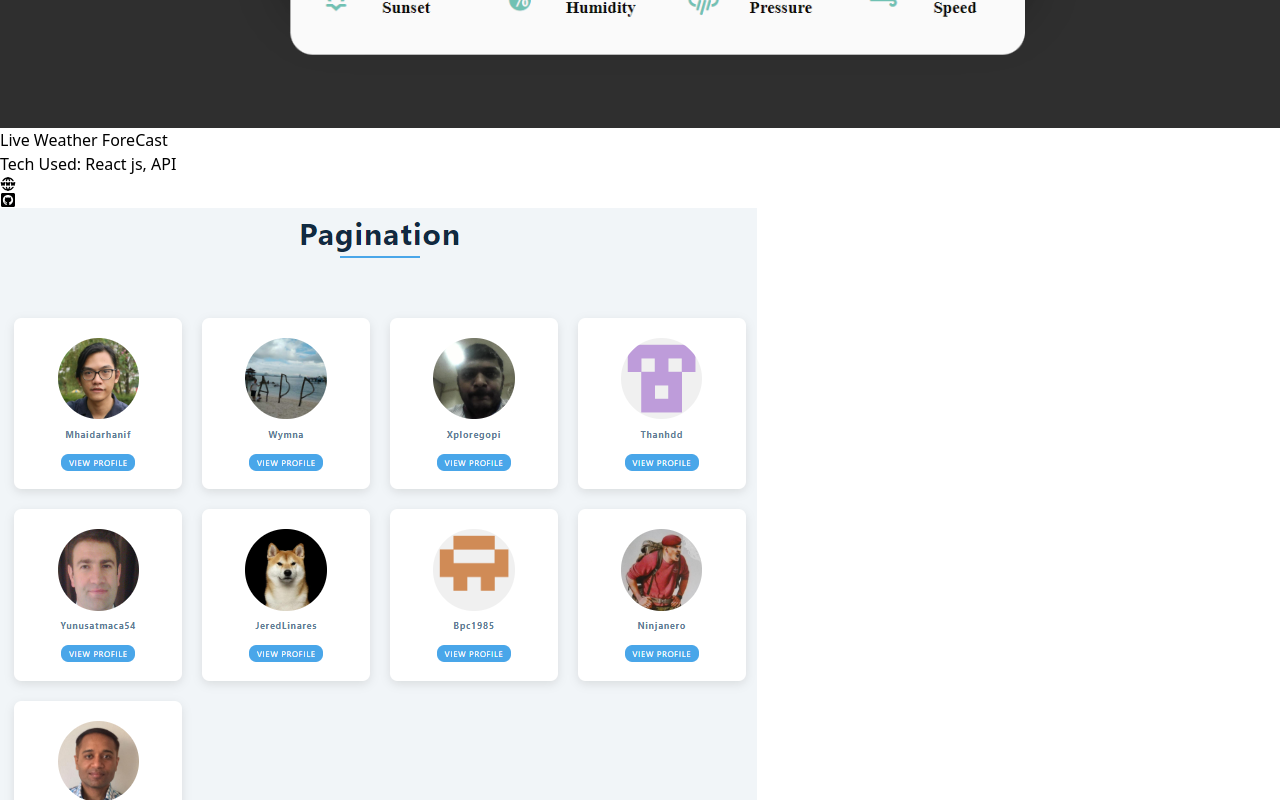
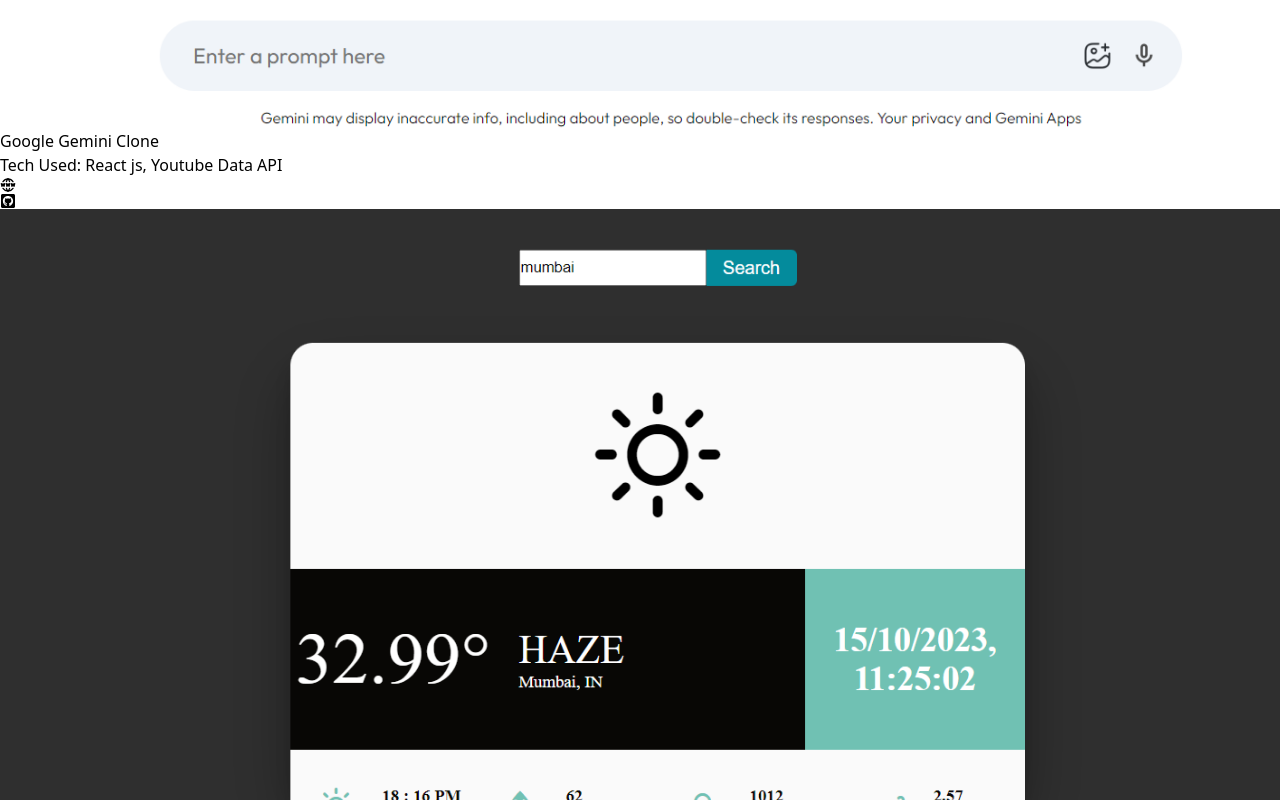
Before and after one commit to Prajwal-tagde/portfolio-1, a React (Vite) app: page / in a window 1280 px wide. Shown: the part 4520-5320 px from the top of the page. Built offline with nearby package versions, Linux system fonts and the light colour scheme.

Commit message:
gemini-clone added

```diff
--- a/src/data.jsx
+++ b/src/data.jsx
@@ -15,6 +15,7 @@ import pagination from './assets/projects/pagination.png';
 import wikipedia from './assets/projects/wikipedia.png';
 import youtubeClone from './assets/projects/youtube-clone.png';
 import eComm2 from './assets/projects/e-comm-2.png';
+import geminiClone from './assets/projects/gemini-clone.png';
 
 export const links = [
   { id: nanoid(), href: '#home', text: 'home' },
@@ -107,6 +108,14 @@ export const projects = [
   },
   {
     id: nanoid(),
+    img: geminiClone,
+    url: 'https://gemini-clone-ex.netlify.app/',
+    github: '#not-available',
+    title: 'Google Gemini Clone',
+    text: 'React js, Youtube Data API',
+  },
+  {
+    id: nanoid(),
     img: weather,
     url: 'https://live-weather-forecast-app7.netlify.app/',
     github: '#',
```
Also changed, not shown: src/assets/projects/gemini-clone.png (added).
